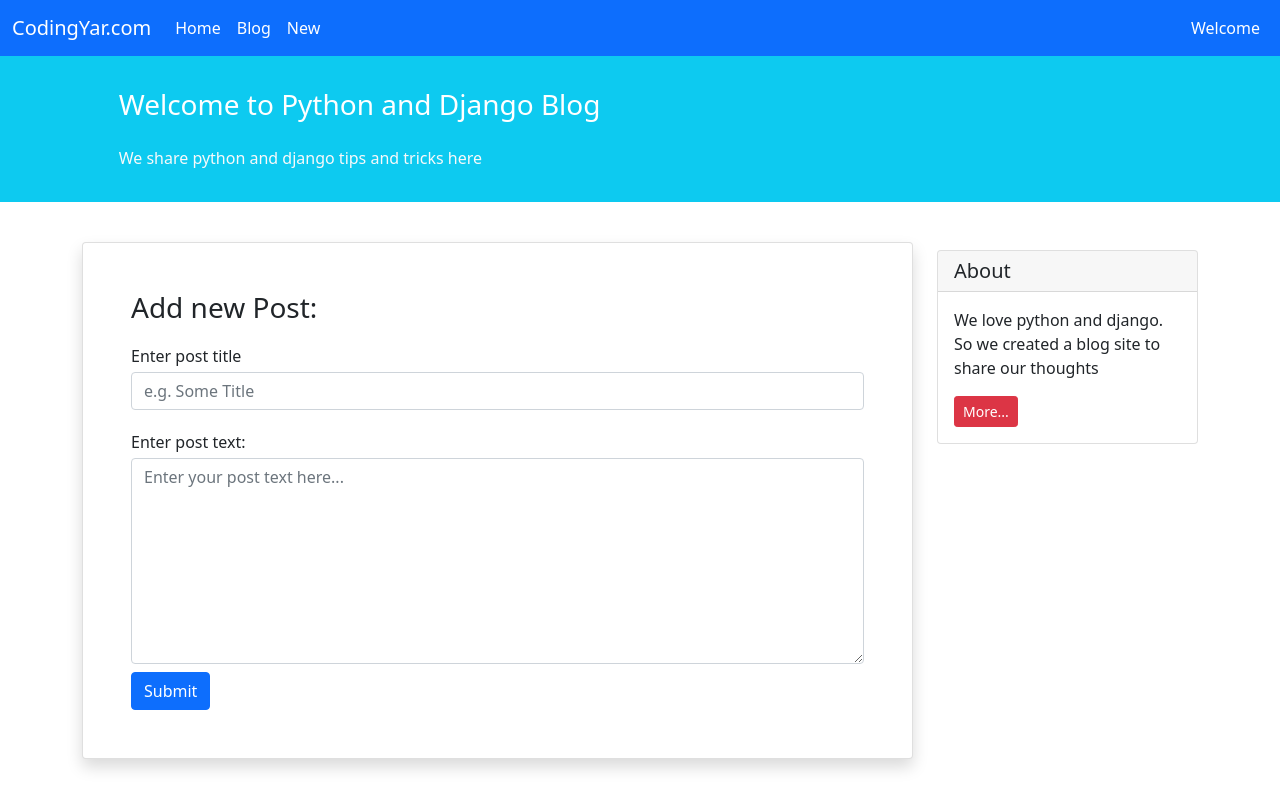
After one commit to mo4wez/django-blog-project, a Django app: page /blog/create/ in a window 1280 px wide. The commit adds this page. Run offline with Django 4.2, Linux system fonts and the light colour scheme.

Commit message:
Add Create Post view

```diff
--- /dev/null
+++ b/blog/templates/blog/create_post.html
@@ -0,0 +1,41 @@
+{% extends '_base.html' %}
+
+{% block page_title %}Create New Post{% endblock page_title %}
+
+{% block content %}
+    <div class="container mt-4">
+        <div class="row">
+            <div class="col-9">
+                <div class="card shadow my-3 p-5">
+                    <h3>Add new Post:</h3>
+                    <form method="POST">
+                        {% csrf_token %}
+                        <div class="form-group py-2">
+                            <label class="py-1">Enter post title</label>
+                            <input type="text" class="form-control" placeholder="e.g. Some Title" name="title">
+                        </div>
+                        <div class="form-group py-2">
+                            <label class="py-1">Enter post text:</label>
+                            <textarea class="form-control" name="text" rows="8" placeholder="Enter your post text here..."></textarea>
+                        </div>
+                        <button type="submit" class="btn btn-primary">Submit</button>
+                    </form>
+                </div>
+            </div>
+            <div class="col-3">
+
+                    <div class="card my-4">
+                        <h5 class="card-header">About</h5>
+                        <div class="card-body">
+                            <p class="card-text">We love python and django. So we created a blog site to share our
+                                thoughts</p>
+                            <a href="#"
+                            class="btn btn-sm btn-danger">
+                                More...
+                            </a>
+                        </div>
+                    </div>
+            </div>
+        </div>
+    </div>
+{% endblock content %}
--- a/blog/urls.py
+++ b/blog/urls.py
@@ -1,9 +1,9 @@
 from django.urls import path
-from .views import posts_list_view, post_detail_view
+from .views import posts_list_view, post_detail_view, create_post_view
 
 urlpatterns = [
     path('', posts_list_view, name='posts_list'),
-
     # primary key
     path('<int:pk>/', post_detail_view, name='post_detail'),
+    path('create/', create_post_view, name='create_post')
 ]
--- a/blog/views.py
+++ b/blog/views.py
@@ -1,5 +1,7 @@
 from django.shortcuts import render
 from django.shortcuts import get_object_or_404
+from django.contrib.auth.models import User
+
 from .models import Post
 
 def posts_list_view(request):
@@ -13,3 +15,14 @@ def post_detail_view(request, pk):
     context = {'post': post}
 
     return render(request, 'blog/post_detail.html',  context)
+
+def create_post_view(request):
+    if request.method == 'POST':
+        post_title = request.POST.get('title')
+        post_text = request.POST.get('text')
+
+        user = User.objects.all()[0]
+        Post.objects.create(title=post_title, text=post_text, author=user, status='pub')
+
+
+    return render(request, 'blog/create_post.html')
--- a/templates/_base.html
+++ b/templates/_base.html
@@ -22,7 +22,8 @@
             <div class="collapse navbar-collapse" id="navbarNavAltMarkup">
                 <div class="navbar-nav">
                     <a class="nav-link active" aria-current="page" href="#">Home</a>
-                    <a class="nav-link" href="#">Blog</a>
+                    <a class="nav-link active" href="{% url 'posts_list' %}">Blog</a>
+                    <a class="nav-link active" href="{% url 'create_post' %}">New</a>
                 </div>
             </div>
             <div class="mx-2 text-white">Welcome</div>
```
Also changed, not shown: db.sqlite3.
